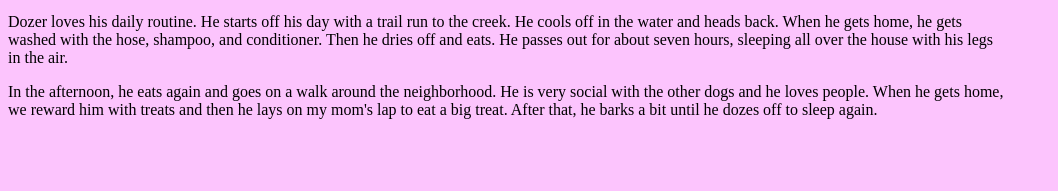
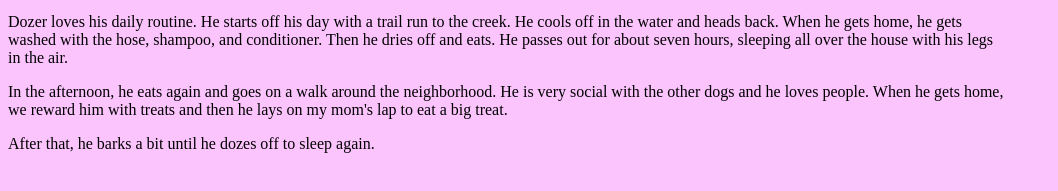
Before and after one commit to mel088/Buzz, a plain HTML site: page Website/aboutdozer.html in a window 1280 px wide. Shown: the part 385-576 px from the top of the page, without its empty margins (0-1058 px from the left). Drawn offline with Linux system fonts and the light colour scheme; files whose address does not match are found by name.

Commit message:
Update aboutdozer.html

```diff
--- a/Website/aboutdozer.html
+++ b/Website/aboutdozer.html
@@ -28,7 +28,7 @@
 
         <p>
             In the afternoon, he eats again and goes on a walk around the neighborhood. He is very social with the other dogs and he loves people. When he gets home, we reward him with
-            treats and then he lays on my mom's lap to eat a big treat. After that, he barks a bit until he dozes off to sleep again.
+            treats and then he lays on my mom's lap to eat a big treat. <div>After that, he barks a bit until he dozes off to sleep again.</div>
         </p>
 
         </header>
```
